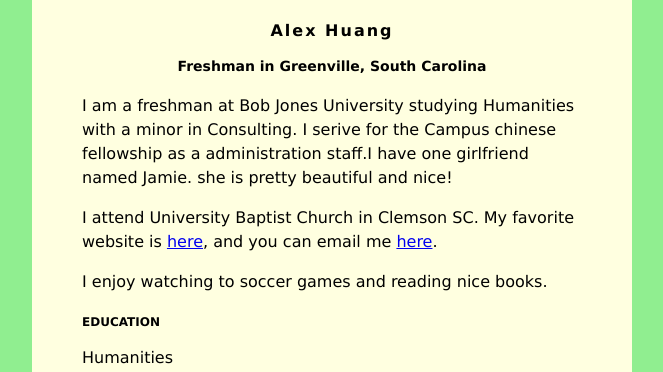
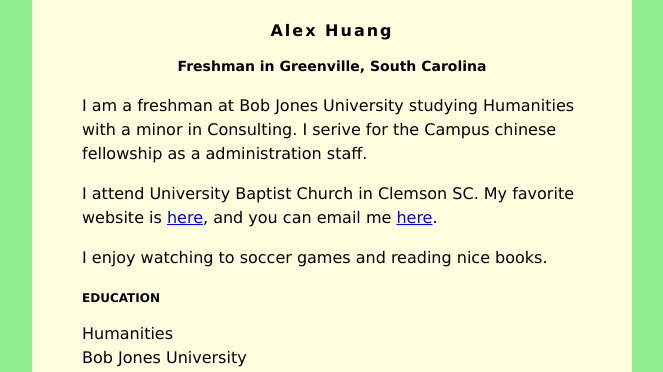
Before and after one commit to alexhuang983/alexhuang983.github.io, a plain HTML site: page index.html in a window 1280 px wide. Shown: the top 372 px of the page, without its empty margins (308-971 px from the left). Drawn offline with Linux system fonts and the light colour scheme.

Commit message:
Update index.html

```diff
--- a/index.html
+++ b/index.html
@@ -34,7 +34,7 @@
         <h2>Freshman in Greenville, South Carolina</h2>
 
          <p>I am a freshman at Bob Jones University studying Humanities with a minor in
-            Consulting. I serive for the Campus chinese fellowship as a administration staff.I have one girlfriend named Jamie. she is pretty beautiful and nice!</p>
+            Consulting. I serive for the Campus chinese fellowship as a administration staff.</p>
          <p>
             I attend University Baptist Church in Clemson SC. My favorite website is
             <a href="https://wd.bible">here</a>, and you can email me
```
